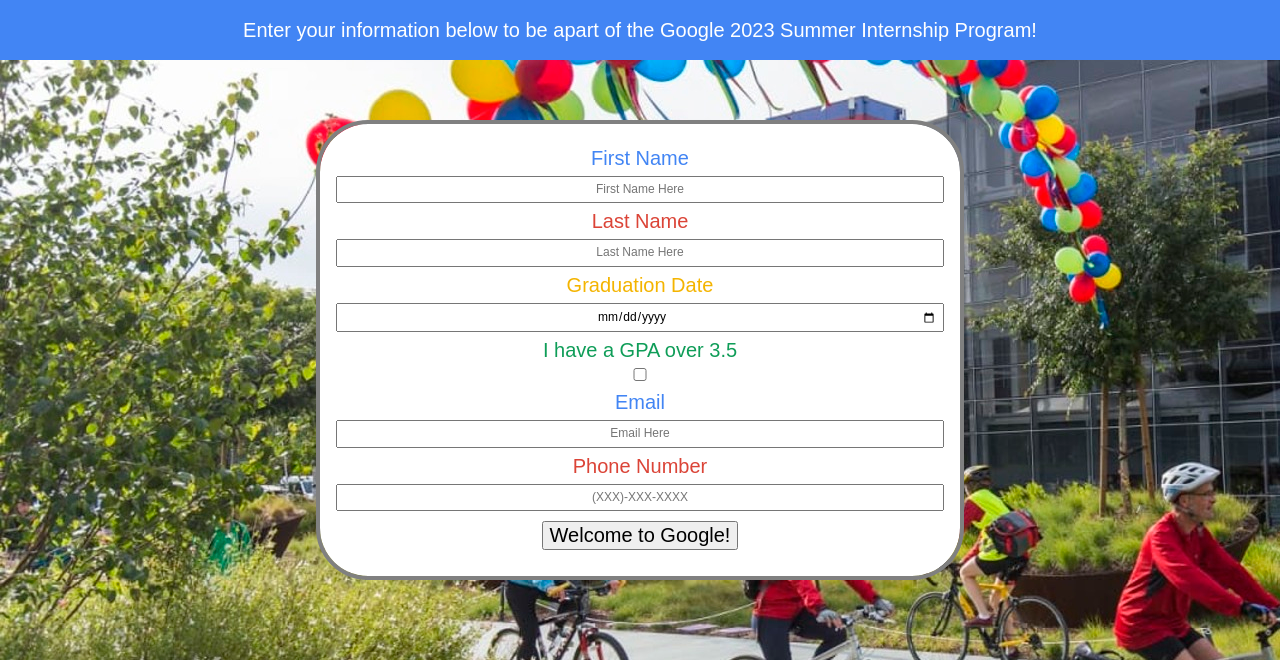
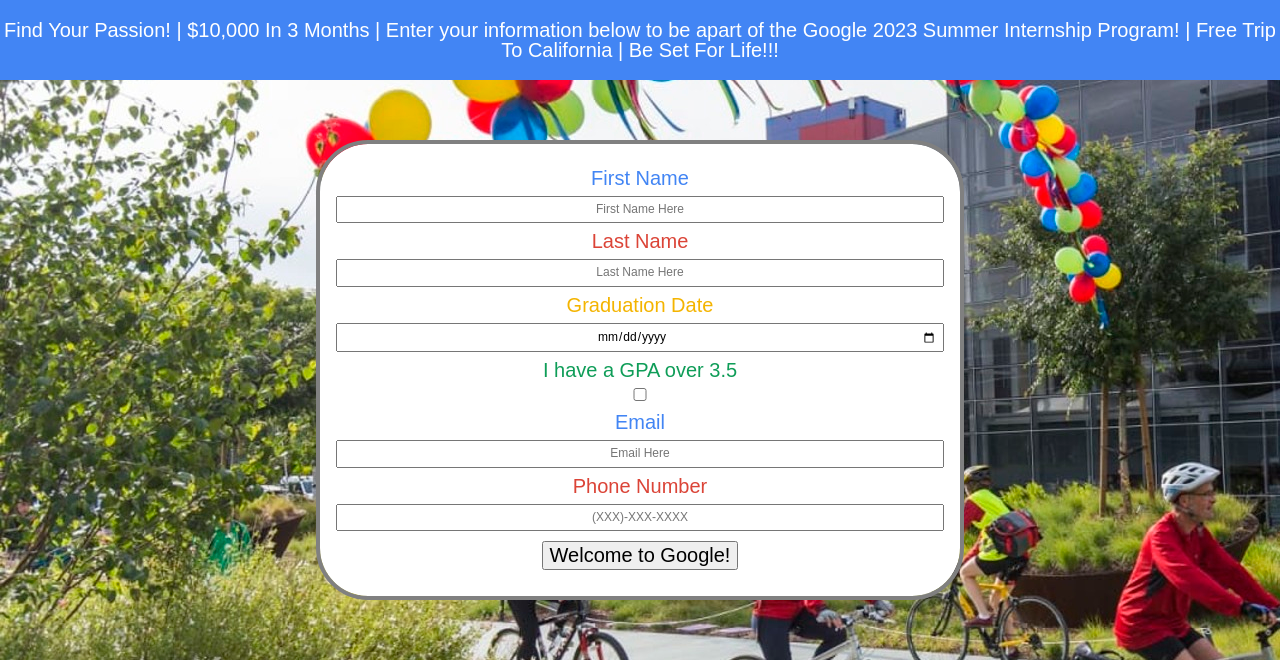
Before and after one commit to AzzamA10/Project-1, a plain HTML site: page index.html in a window 1280 px wide. Shown: the part 140-800 px from the top of the page. Drawn offline with Linux system fonts and the light colour scheme; a web font is replaced by a local one.

Commit message:
Edited paragraph statement

```diff
--- a/index.html
+++ b/index.html
@@ -12,7 +12,7 @@
 <body>
 <main id="content">
   <h1>Google Internship Form</h1>
-  <p>Enter your information below to be apart of the Google 2023 Summer Internship Program!</p>
+  <p>Find Your Passion! | $10,000 In 3 Months | Enter your information below to be apart of the Google 2023 Summer Internship Program! | Free Trip To California | Be Set For Life!!!</p>
     <form method="get" action="#null">
     <ol>
       <li id="fname">
```
